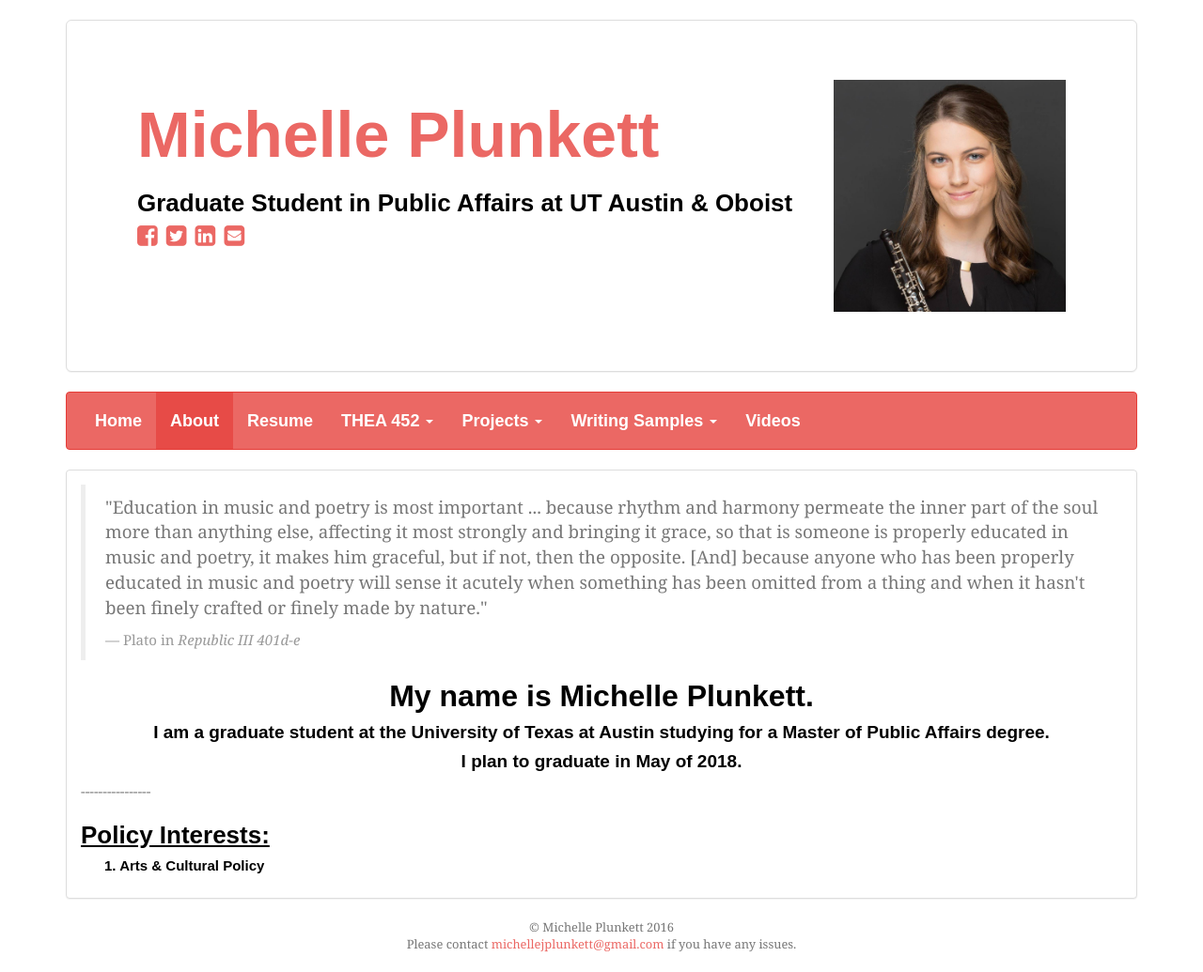
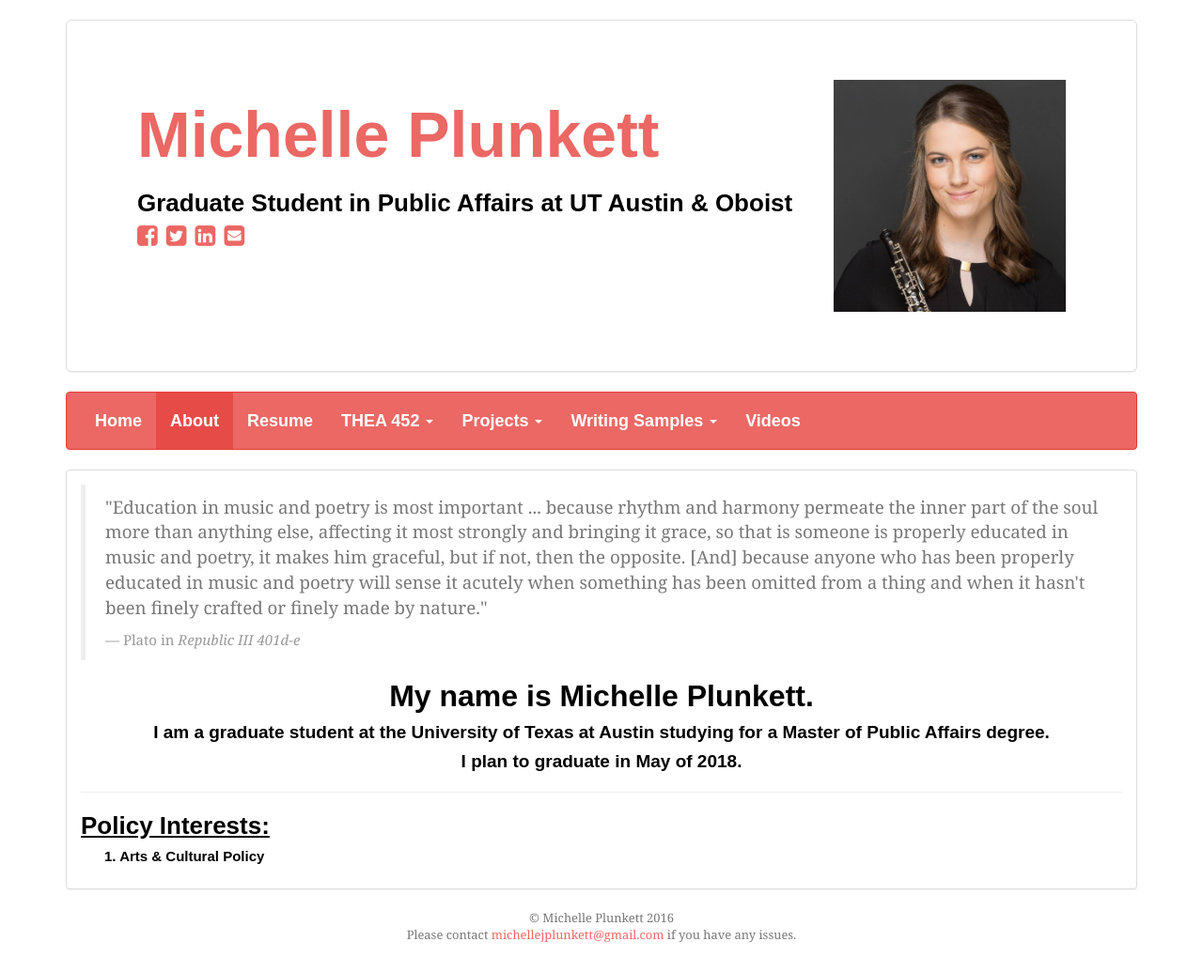
Before and after one commit to michelleplunkett/michelleplunkett.github.io, a Jekyll site: the page built from about/_posts/2016-06-16-about.html, in a window 1280 px wide. Shown: the whole page at 94% size. Built offline with Jekyll 4.4.1, drawn with Linux system fonts in a browser that asks for light colours; nearby versions of some CDN libraries; some web fonts are replaced; Markdown is read by kramdown in place of the engine named in the settings.

Commit message:
Update 2016-06-16-about.html

```diff
--- a/about/_posts/2016-06-16-about.html
+++ b/about/_posts/2016-06-16-about.html
@@ -12,6 +12,6 @@ layout: about
 		<p><h4>I am a graduate student at the University of Texas at Austin studying for a Master of Public Affairs degree.</h4></p>
 		<p><h4>I plan to graduate in <b>May of 2018</b>.</h4></p>
 	</center>
-	----------------
+	<hr>
 	<h3><u>Policy Interests:</u></h3>
 		<h5>&nbsp;&nbsp;&nbsp;&nbsp;&nbsp;&nbsp;1. Arts & Cultural Policy</h5>
```
